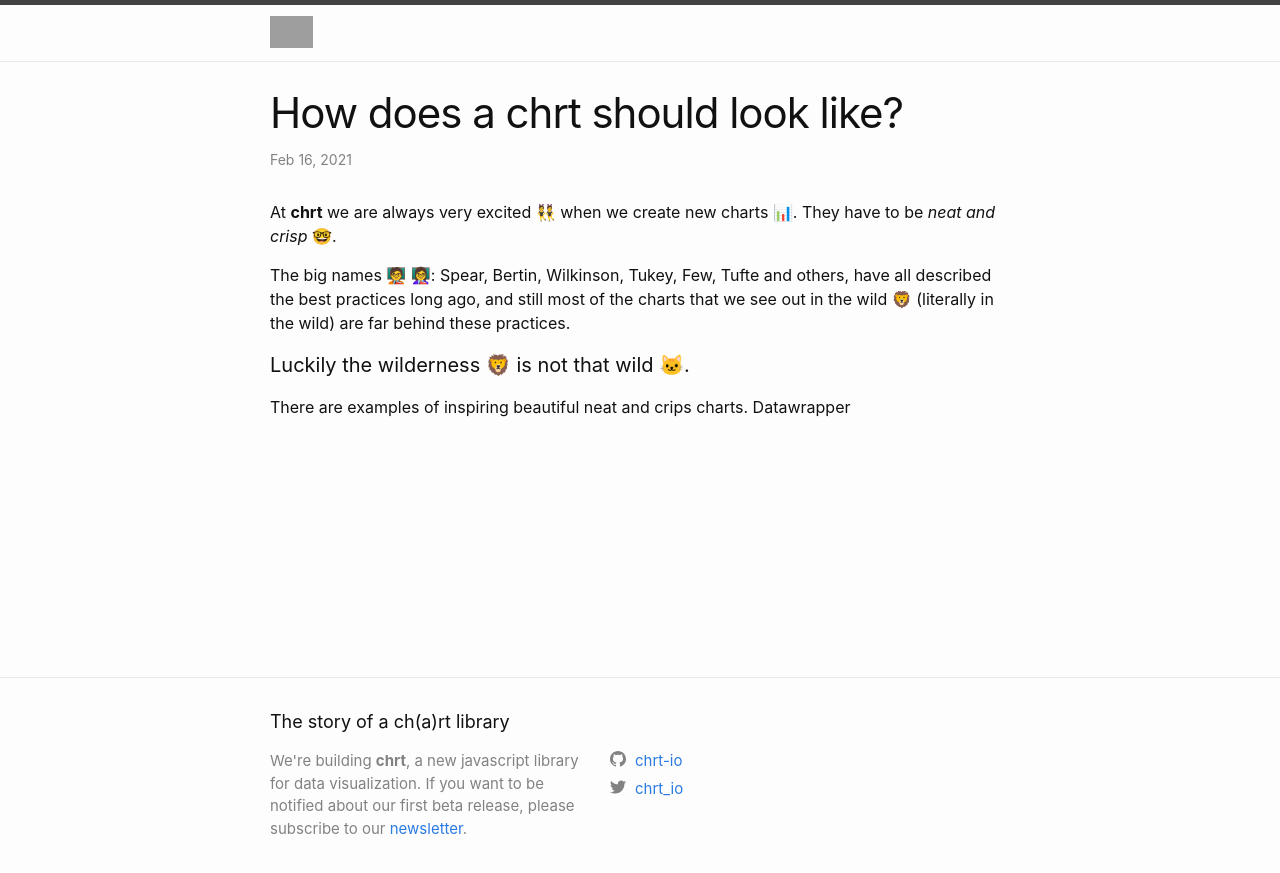
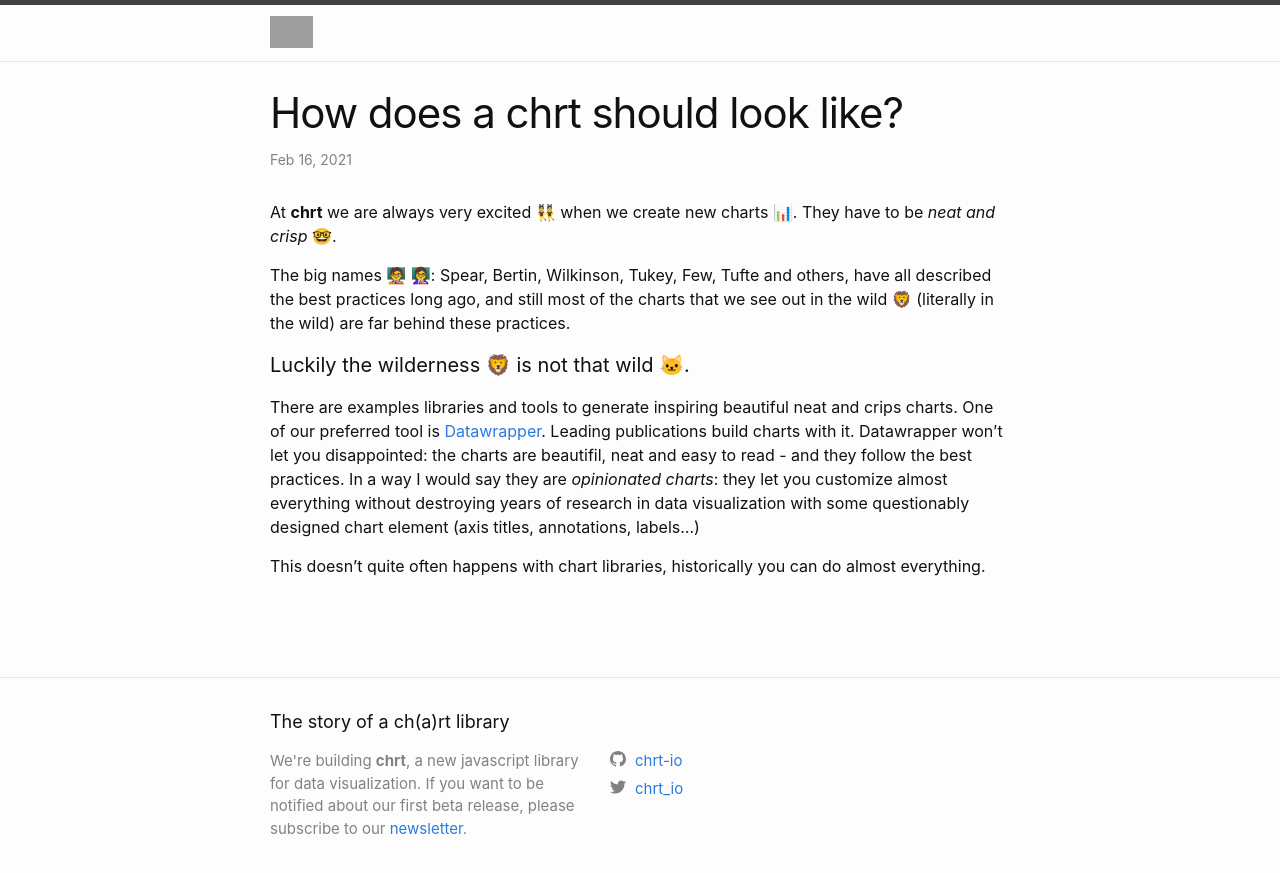
Before and after one commit to chrt-io/blog, a Jekyll site: the page built from _posts/2021-02-16-how-does-a-chrt-should-look-like.md, in a window 1280 px wide. Shown: the top 873 px of the page. Built offline with Jekyll 4.4.1, drawn with Linux system fonts in a browser that asks for light colours; grey boxes are pictures that could not be loaded.

Commit message:
Update from Forestry.io carlo zapponi updated _posts/2021-02-16-how-does-a-chrt-should-look-like.md

```diff
--- a/_posts/2021-02-16-how-does-a-chrt-should-look-like.md
+++ b/_posts/2021-02-16-how-does-a-chrt-should-look-like.md
@@ -11,4 +11,6 @@ The big names 🧑‍🏫 👩‍🏫: Spear, Bertin, Wilkinson, Tukey, Few, Tuf
 
 #### Luckily the wilderness 🦁 is not that wild 🐱.
 
-There are examples of inspiring beautiful neat and crips charts. Datawrapper
+There are examples libraries and tools to generate inspiring beautiful neat and crips charts. One of our preferred tool is [Datawrapper](https://www.datawrapper.de/). Leading publications build charts with it. Datawrapper won't let you disappointed: the charts are beautifil, neat and easy to read - and they follow the best practices. In a way I would say they are _opinionated charts_: they let you customize almost everything without destroying years of research in data visualization with some questionably designed chart element (axis titles, annotations, labels...)
+
+This doesn't quite often happens with chart libraries, historically you can do almost everything.
```
